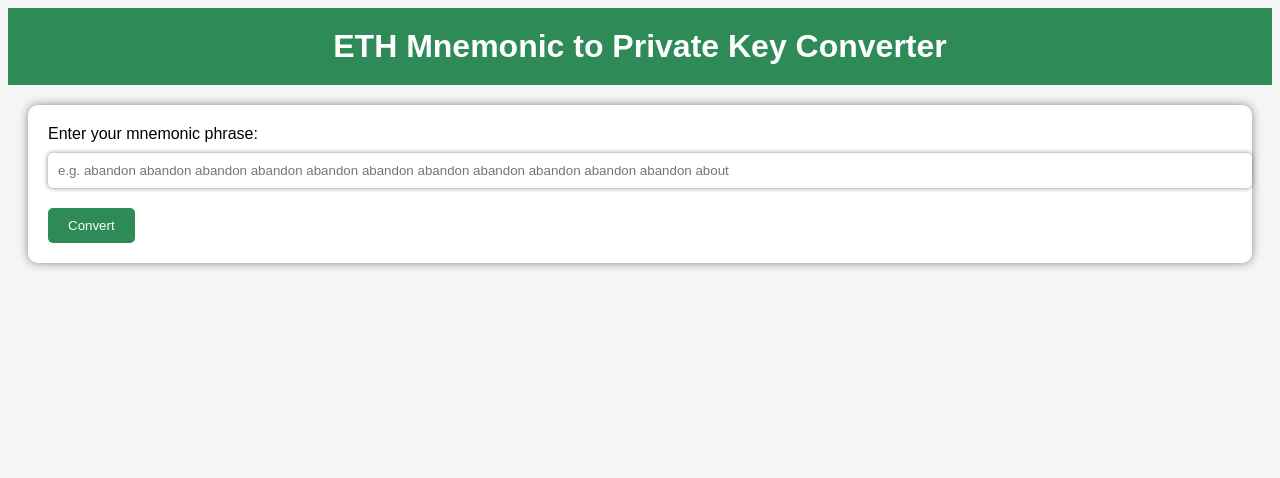
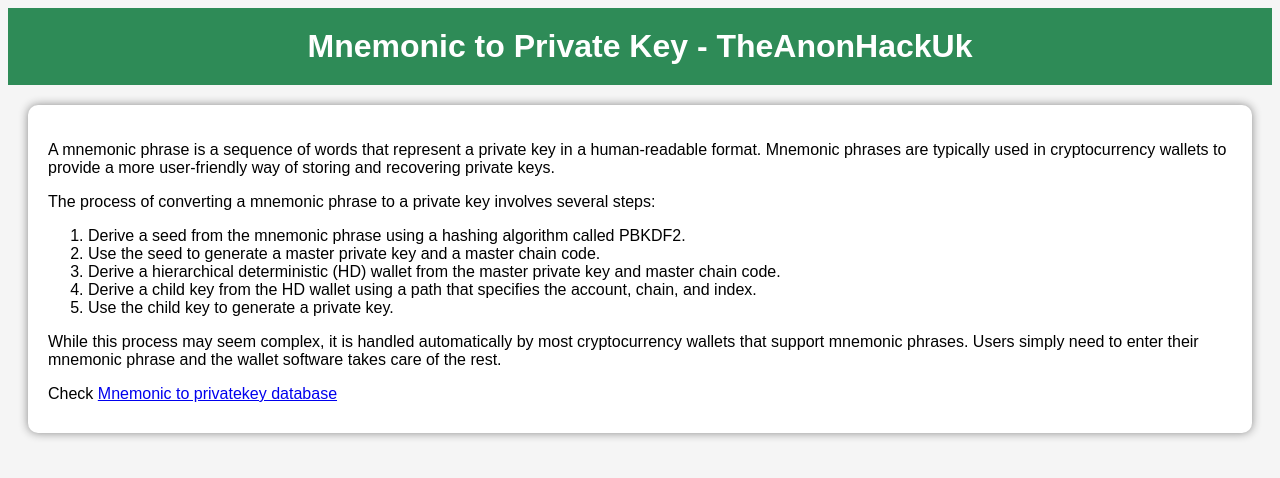
Before and after one commit to theanonhackuk/theanonhackuk.github.io, a plain HTML site: page index.html in a window 1280 px wide. Drawn offline with Linux system fonts and the light colour scheme.

Commit message:
Update index.html

```diff
--- a/index.html
+++ b/index.html
@@ -1,12 +1,8 @@
 <!DOCTYPE html>
 <html>
-
   <head>
-    <script src="https://cdn.jsdelivr.net/npm/bip39/dist/bip39.min.js"></script>
-    <script src="https://cdn.jsdelivr.net/npm/ethereumjs-wallet/dist/ethereumjs-wallet.min.js"></script>
-    <script src="https://cdn.jsdelivr.net/npm/ethereumjs-util/dist/ethereumjs-util.min.js"></script>
-
-    <title>ETH Mnemonic to Private Key Converter</title>
+    <meta charset="UTF-8">
+    <title>Mnemonic to Private Key</title>
     <style>
       body {
         background-color: #F5F5F5;
@@ -28,79 +24,27 @@
         border-radius: 10px;
         box-shadow: 0px 0px 10px #888888;
       }
-      label {
-        display: block;
+      p {
         margin-bottom: 10px;
-      }
-      input[type="text"] {
-        width: 100%;
-        padding: 10px;
-        margin-bottom: 20px;
-        border: none;
-        border-radius: 5px;
-        box-shadow: 0px 0px 5px #888888;
-      }
-      button {
-        background-color: #2E8B57;
-        color: #FFFFFF;
-        border: none;
-        border-radius: 5px;
-        padding: 10px 20px;
-        cursor: pointer;
-      }
-      button:hover {
-        background-color: #3CB371;
-      }
-      #output {
-        margin-top: 20px;
-        padding: 10px;
-        background-color: #FFFFFF;
-        border-radius: 5px;
-        box-shadow: 0px 0px 5px #888888;
-        display: none;
-      }
-      #output h2 {
-        margin-top: 0;
-      }
-      #output label {
-        font-weight: bold;
-      }
-      #output p {
-        margin: 0;
       }
     </style>
   </head>
   <body>
     <div id="header">
-      <h1>ETH Mnemonic to Private Key Converter</h1>
+      <h1>Mnemonic to Private Key - TheAnonHackUk</h1>
     </div>
     <div id="content">
-      <label for="mnemonic">Enter your mnemonic phrase:</label>
-      <input type="text" id="mnemonic" placeholder="e.g. abandon abandon abandon abandon abandon abandon abandon abandon abandon abandon abandon about">
-      <button onclick="convert()">Convert</button>
-      <div id="output">
-        <h2>Result</h2>
-        <label for="private-key">Private Key:</label>
-        <p id="private-key"></p>
-      </div>
+      <p>A mnemonic phrase is a sequence of words that represent a private key in a human-readable format. Mnemonic phrases are typically used in cryptocurrency wallets to provide a more user-friendly way of storing and recovering private keys.</p>
+      <p>The process of converting a mnemonic phrase to a private key involves several steps:</p>
+      <ol>
+        <li>Derive a seed from the mnemonic phrase using a hashing algorithm called PBKDF2.</li>
+        <li>Use the seed to generate a master private key and a master chain code.</li>
+        <li>Derive a hierarchical deterministic (HD) wallet from the master private key and master chain code.</li>
+        <li>Derive a child key from the HD wallet using a path that specifies the account, chain, and index.</li>
+        <li>Use the child key to generate a private key.</li>
+      </ol>
+      <p>While this process may seem complex, it is handled automatically by most cryptocurrency wallets that support mnemonic phrases. Users simply need to enter their mnemonic phrase and the wallet software takes care of the rest.</p>
+      <p>Check <a href="https://github.com/theanonhackuk/Mnemonic-to-PrivateKey-Database">Mnemonic to privatekey database</a></p>
     </div>
-    <script>
-
-      function convert() {
-        var mnemonic = document.getElementById("mnemonic").value.trim();
-        var privateKey = getPrivateKey(mnemonic);
-        document.getElementById("private-key").textContent = privateKey;
-        document.getElementById("output").style.display = "block";
-      }
-
-      function getPrivateKey(mnemonic) {
-        const seed = bip39.mnemonicToSeedSync(mnemonic);
-        const hdwallet = hdkey.fromMasterSeed(seed);
-        const wallet = hdwallet.derivePath("m/44'/60'/0'/0/0").getWallet();
-        const privateKey = wallet.getPrivateKeyString();
-        return privateKey;
-      }
-
-    </script>
   </body>
 </html>
```
